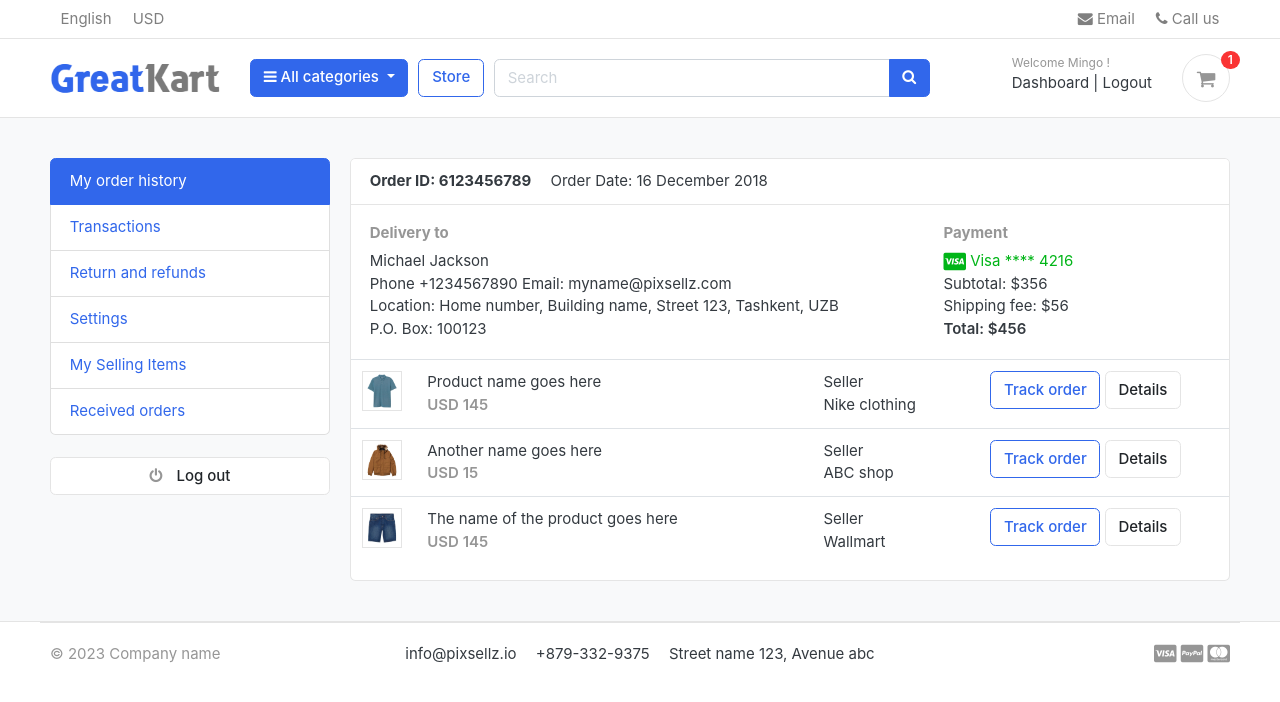
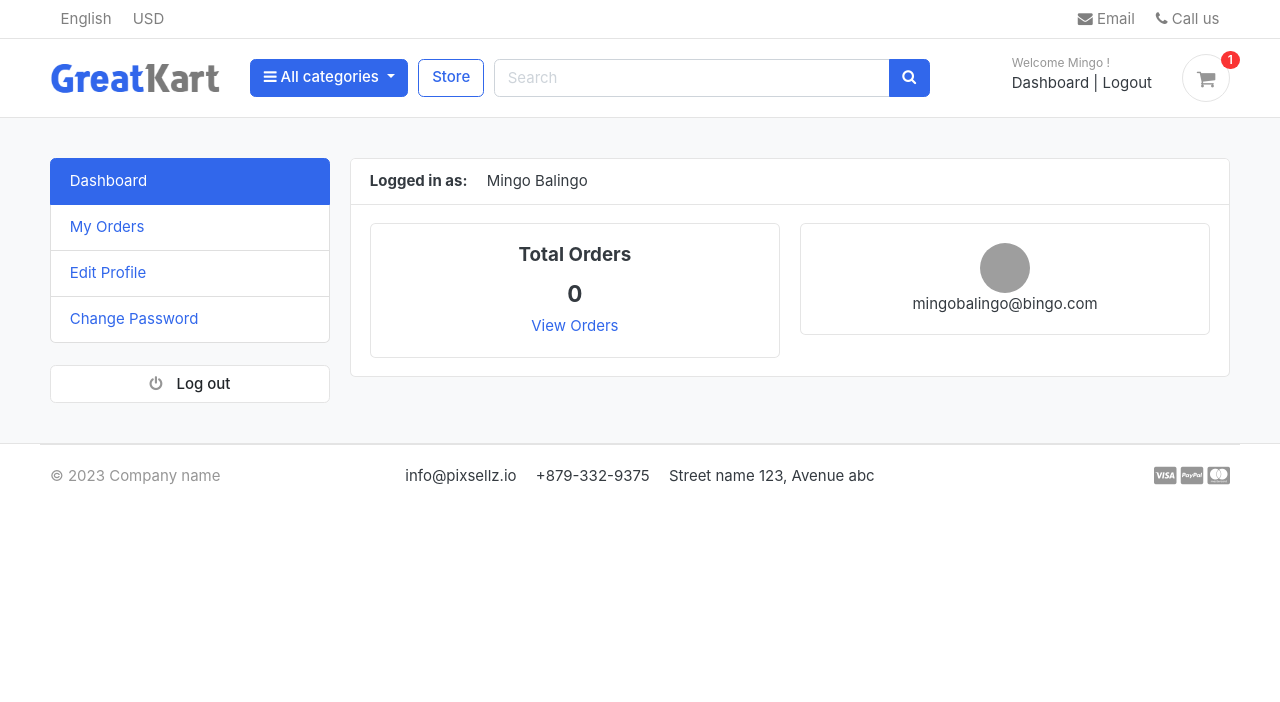
Before and after one commit to iamkonrad/django_eshop, a Django app: page /accounts/ in a window 1280 px wide. Shown: the top 702 px of the page. Run offline with Django 4.2, Linux system fonts and the light colour scheme; a user stored in the database is signed in; data comes from the database, SQL or seed files in the repository; both versions use the stored data as it was after the commit; some libraries are stand-ins or nearby versions; some web fonts are replaced; grey boxes are pictures that could not be loaded.

Commit message:
DASHBOARD
Inside templates/includes creation of a dashboard-sidebar.html file, cutting "aside" element from dashboard.html and pasting it into dashboard-sidebar.html, including dashboard-sidebar.html inside
the dashboard.html, styling of dashboard and dashboard-sidebar.html templates, adding a default user profile picture; inside accounts app dashboard function adding variables orders and orders_count responsible for
ordering the orders by created_date filtering them (by user and is_ordered), counting them and returning them into dashboard template via the use of a context dictionary, passing the orders_count reference into
dashboard.html, now dashboard.html properly displays the dynamically generated value of orders of each user

```diff
--- a/django_eshop/accounts/views.py
+++ b/django_eshop/accounts/views.py
@@ -15,7 +15,7 @@ from carts.models import Cart, CartItem
 from carts.views import _cart_id
 from urllib.parse import urlparse, parse_qs
 
-
+from orders.models import Order
 
 
 def register(request):
@@ -142,7 +142,12 @@ def activate(request, uidb64, token):
 
 @login_required(login_url='login')
 def dashboard(request):
-    return render(request,'accounts/dashboard.html')
+    orders=Order.objects.order_by('created_at').filter(user_id=request.user.id,is_ordered=True)
+    orders_count=orders.count()
+    context={
+        'orders_count':orders_count,
+    }
+    return render(request,'accounts/dashboard.html',context)
 
 def forgot_password(request):
     if request.method =='POST':
--- a/django_eshop/templates/accounts/dashboard.html
+++ b/django_eshop/templates/accounts/dashboard.html
@@ -7,85 +7,38 @@
 {% include 'includes/alerts.html' %}
 <div class="container">
 	<div class="row">
-	<aside class="col-md-3">
-		<!--   SIDEBAR   -->
-		<ul class="list-group">
-			<a class="list-group-item active" href="#"> My order history </a>
-			<a class="list-group-item" href="#"> Transactions </a>
-			<a class="list-group-item" href="#"> Return and refunds </a>
-			<a class="list-group-item" href="#">Settings </a>
-			<a class="list-group-item" href="#"> My Selling Items </a>
-			<a class="list-group-item" href="#"> Received orders </a>
-		</ul>
-		<br>
-		<a class="btn btn-light btn-block" href="{%  url 'logout' %}"> <i class="fa fa-power-off"></i> <span class="text">Log out</span> </a>
-		<!--   SIDEBAR .//END   -->
-	</aside>
+{% include 'includes/dashboard_sidebar.html' %}
 	<main class="col-md-9">
 		<article class="card">
 		<header class="card-header">
-			<strong class="d-inline-block mr-3">Order ID: 6123456789</strong>
-			<span>Order Date: 16 December 2018</span>
+			<strong class="d-inline-block mr-3">Logged in as:</strong>
+			<span>{{ user.full_name }}</span>
 		</header>
 		<div class="card-body">
 			<div class="row">
-				<div class="col-md-8">
-					<h6 class="text-muted">Delivery to</h6>
-					<p>Michael Jackson <br>
-					Phone +1234567890 Email: myname@pixsellz.com <br>
-			    	Location: Home number, Building name, Street 123,  Tashkent, UZB <br>
-			    	P.O. Box: 100123
-			 		</p>
-				</div>
-				<div class="col-md-4">
-					<h6 class="text-muted">Payment</h6>
-					<span class="text-success">
-						<i class="fab fa-lg fa-cc-visa"></i>
-					    Visa  **** 4216
-					</span>
-					<p>Subtotal: $356 <br>
-					 Shipping fee:  $56 <br>
-					 <span class="b">Total:  $456 </span>
-					</p>
-				</div>
+
+            <div class="col-md-6">
+                <div class="card" style="text-align:center;">
+                    <div class="card-body">
+                    <h5 class="card-title">Total Orders</h5>
+                    <h4>{{orders_count}}</h4>
+                    <a href="">View Orders</a>
+                    </div>
+                </div>
+            </div>
+                 <div class="col-md-6">
+                <div class="card" style="text-align:center;">
+                    <div class="card-body">
+                     <img src="https://www.w3schools.com/howto/img_avarat.png" alt="User Profile Picture" width="50" height="50" style="border-radius:50%;">
+                     <p class="mb-0">{{user.email}}</p>
+                     <p>{{user.phone_number}}</p>
+
+                    </div>
+                </div>
+            </div>
+
 			</div> <!-- row.// -->
-		</div> <!-- card-body .// -->
-		<div class="table-responsive">
-		<table class="table table-hover">
-			<tr>
-				<td width="65">
-					<img src="../images/items/1.jpg" class="img-xs border">
-				</td>
-				<td>
-					<p class="title mb-0">Product name goes here </p>
-					<var class="price text-muted">USD 145</var>
-				</td>
-				<td> Seller <br> Nike clothing </td>
-				<td width="250"> <a href="#" class="btn btn-outline-primary">Track order</a> <a href="#" class="btn btn-light"> Details </a> </td>
-			</tr>
-			<tr>
-				<td>
-					<img src="../images/items/2.jpg" class="img-xs border">
-				</td>
-				<td>
-					<p class="title mb-0">Another name goes here </p>
-					<var class="price text-muted">USD 15</var>
-				</td>
-				<td> Seller <br> ABC shop </td>
-				<td> <a href="#" class="btn btn-outline-primary">Track order</a> <a href="#" class="btn btn-light"> Details </a> </td>
-			</tr>
-			<tr>
-				<td>
-					<img src="../images/items/3.jpg" class="img-xs border">
-				</td>
-				<td>
-					<p class="title mb-0">The name of the product  goes here </p>
-					<var class="price text-muted">USD 145</var>
-				</td>
-				<td> Seller <br> Wallmart </td>
-				<td> <a href="#" class="btn btn-outline-primary">Track order</a> <a href="#" class="btn btn-light"> Details </a> </td>
-			</tr>
-		</table>
+
 		</div> <!-- table-responsive .end// -->
 		</article> <!-- order-group.// -->
 	</main>
--- /dev/null
+++ b/django_eshop/templates/includes/dashboard_sidebar.html
@@ -0,0 +1,12 @@
+	<aside class="col-md-3">
+		<!--   SIDEBAR   -->
+		<ul class="list-group">
+			<a class="list-group-item active" href="#"> Dashboard </a>
+			<a class="list-group-item" href="#"> My Orders </a>
+			<a class="list-group-item" href="#"> Edit Profile </a>
+			<a class="list-group-item" href="#">Change Password</a>
+		</ul>
+		<br>
+		<a class="btn btn-light btn-block" href="{%  url 'logout' %}"> <i class="fa fa-power-off"></i> <span class="text">Log out</span> </a>
+		<!--   SIDEBAR .//END   -->
+	</aside>
```
Also changed, not shown: django_eshop/db.sqlite3.
